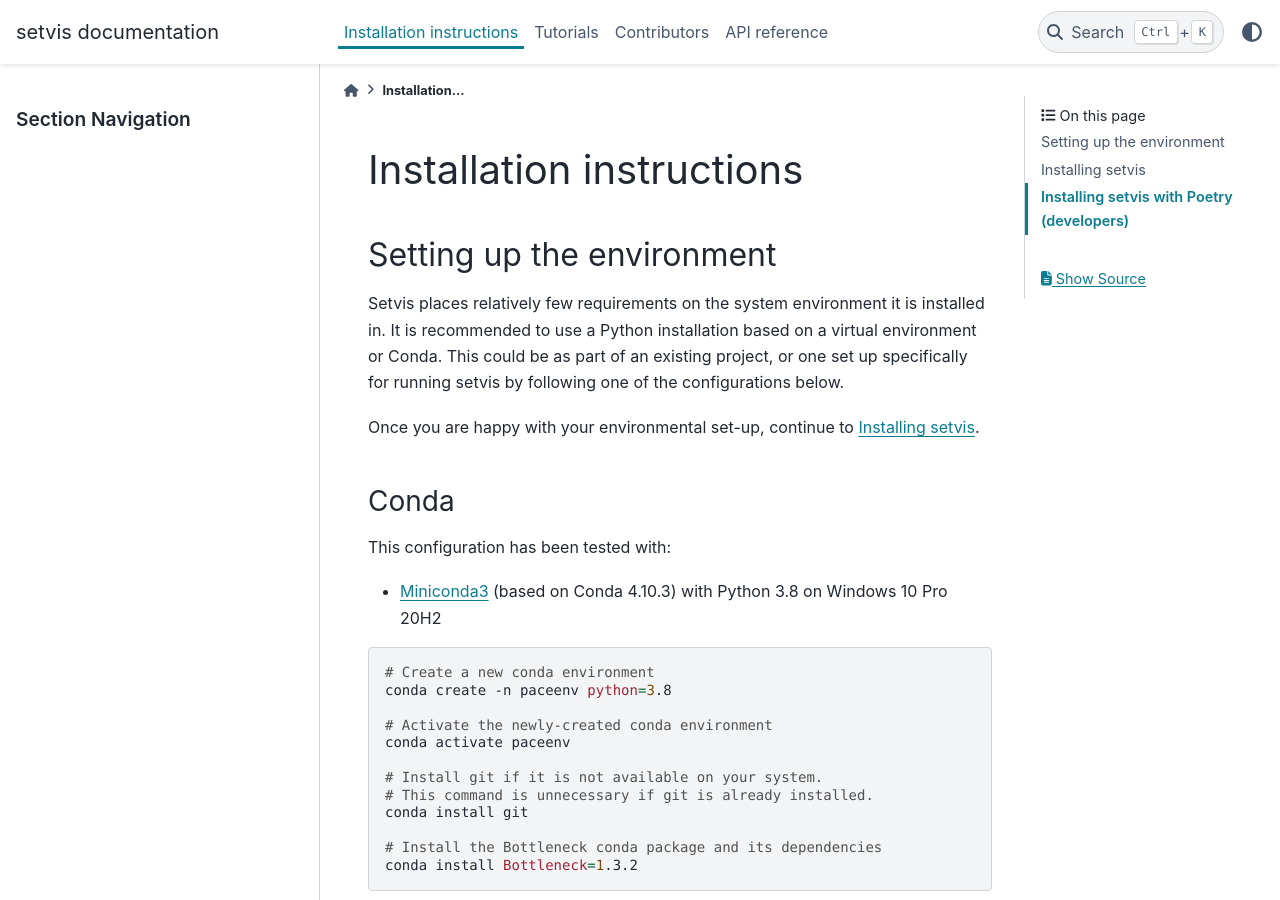
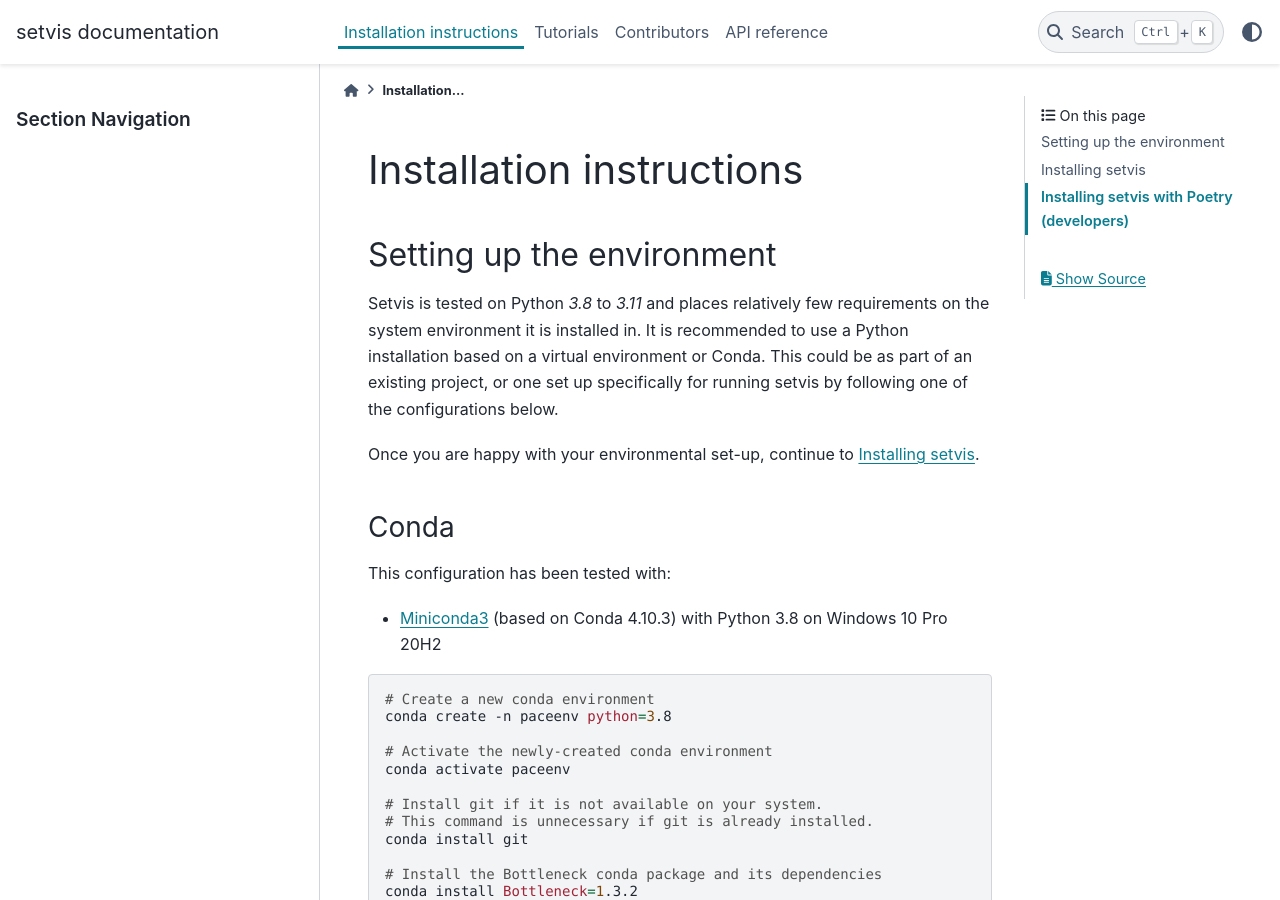
Before and after one commit to alan-turing-institute/setvis, a Sphinx documentation site: the page built from docs/source/installation.rst, in a window 1280 px wide and 900 px high. Built offline with Sphinx 7.4.7 and the PyData theme 0.15.4, drawn with Linux system fonts in a browser that asks for light colours.

Commit message:
Docs minor, specify setvis py versions

```diff
--- a/docs/source/installation.rst
+++ b/docs/source/installation.rst
@@ -8,7 +8,7 @@
 Setting up the environment
 --------------------------
 
-Setvis places relatively few requirements on the system environment it
+Setvis is tested on Python `3.8` to `3.11` and places relatively few requirements on the system environment it
 is installed in.  It is recommended to use a Python installation based
 on a virtual environment or Conda.  This could be as part of an
 existing project, or one set up specifically for running setvis by
```
Also changed, not shown: README.md (+1 -1 lines).
